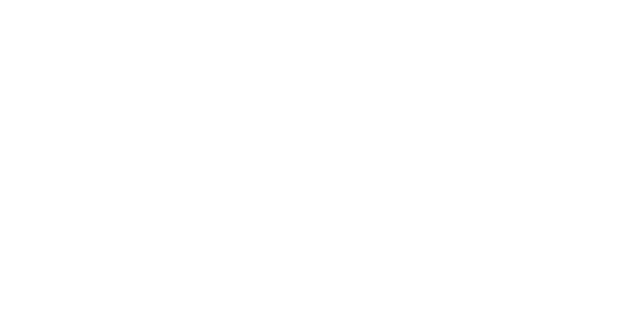
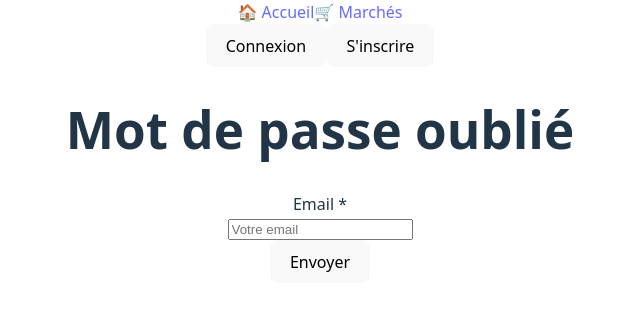
Before and after one commit to Raiser00/marketPlease, a React (Vite) app in the folder frontend/: page /forgot-password in a window 1280 px wide. Before the commit this address had no page. Shown: the top 310 px of the page, without its empty margins (320-960 px from the left). Built offline with nearby package versions, Linux system fonts and the light colour scheme.

Commit message:
config route reset password ok

```diff
--- a/frontend/package.json
+++ b/frontend/package.json
@@ -16,6 +16,7 @@
     "@mantine/modals": "^8.2.5",
     "@mantine/notifications": "^8.2.5",
     "axios": "^1.11.0",
+    "jwt-decode": "^4.0.0",
     "react": "^19.1.1",
     "react-dom": "^19.1.1",
     "react-router-dom": "^7.8.0",
--- a/frontend/src/App.tsx
+++ b/frontend/src/App.tsx
@@ -9,6 +9,8 @@
 import Profile from "./pages/Profile";
 import HomePage from "./pages/HomePage";
 import Layout from "./components/Layout";
+import ResetPassword from "./pages/ResetPassword";
+import ForgotPassword from "./pages/ForgotPassword";
 
 function App() {
     return (
@@ -25,6 +27,8 @@
               <Route path="/markets" element={<Markets />} />
               <Route path="/my-applications" element={<MyApplications />} />
               <Route path="/admin" element={<AdminDashboard />} />
+              <Route path="/reset-password/:token" element={<ResetPassword />} />
+              <Route path="/forgot-password" element={<ForgotPassword />} />
             </Route>
           </Routes>
           </AuthProvider>
--- a/frontend/src/context/AuthContext.tsx
+++ b/frontend/src/context/AuthContext.tsx
@@ -1,43 +1,63 @@
-import { createContext, useContext, useState } from 'react';
-import api from '../services/api';
-import { useNavigate } from 'react-router-dom';
+import { createContext, useContext, useState, useEffect } from "react";
+import { useNavigate } from "react-router-dom";
+import { jwtDecode } from "jwt-decode";
+
+interface JwtPayload {
+  id: string;
+  role: string;
+  exp: number;
+}
 
 export const AuthContext = createContext<any>(null);
 
 export const AuthProvider = ({ children }: { children: React.ReactNode }) => {
   const navigate = useNavigate();
-    const [token, setToken] = useState(localStorage.getItem('token'));
+  const [token, setToken] = useState(localStorage.getItem("token"));
   const [role, setRole] = useState<string | null>(null);
+  const [userId, setUserId] = useState<string | null>(null);
 
-    const login = async (newToken: string) => {
-        localStorage.setItem('token', newToken);
+  useEffect(() => {
+    if (token) {
+      try {
+        const decoded = jwtDecode<JwtPayload>(token);
+        setRole(decoded.role);
+        setUserId(decoded.id);
+      } catch (err) {
+        console.error("Token invalide :", err);
+        logout();
+      }
+    }
+  }, [token]);
+
+  const login = (newToken: string) => {
+    localStorage.setItem("token", newToken);
     setToken(newToken);
 
     try {
-            const res = await api.get('/users/me', {
-                headers: { Authorization: `Bearer ${newToken}` }
-            });
-            setRole(res.data.role);
+      const decoded = jwtDecode<JwtPayload>(newToken);
+      setRole(decoded.role);
+      setUserId(decoded.id);
 
-            if (res.data.role === 'admin') {
-                navigate('/admin');
+      if (decoded.role === "admin") {
+        navigate("/admin");
       } else {
-                navigate('/profile');
+        navigate("/profile");
       }
     } catch (err) {
-            console.error('Impossible de récupérer le rôle:', err);
+      console.error("Impossible de décoder le token:", err);
     }
   };
 
   const logout = () => {
-        localStorage.removeItem('token');
+    localStorage.removeItem("token");
     setToken(null);
     setRole(null);
-        navigate('/login');
+    setUserId(null);
+    navigate("/login");
   };
 
   return (
-        <AuthContext.Provider value={{ token, role, login, logout }}>
+    <AuthContext.Provider value={{ token, role, userId, login, logout }}>
       {children}
     </AuthContext.Provider>
   );
--- /dev/null
+++ b/frontend/src/pages/ForgotPassword.tsx
@@ -0,0 +1,34 @@
+import { useForm } from "@mantine/form";
+import { TextInput, Button, Container, Title } from "@mantine/core";
+import api from "../services/api";
+import { useState } from "react";
+
+export default function ForgotPassword() {
+  const form = useForm({ initialValues: { email: "" } });
+  const [msg, setMsg] = useState("");
+
+  const handleSubmit = async (values: typeof form.values) => {
+    try {
+      const res = await api.post("/auth/forgot-password", values);
+      setMsg(res.data.message || "Un email a été envoyé si l'adresse existe.");
+    } catch (err: any) {
+      setMsg(err.response?.data?.message || "Erreur lors de l'envoi de l'email");
+    }
+  };
+
+  return (
+    <Container size="sm" style={{ textAlign: "center" }}>
+      <Title>Mot de passe oublié</Title>
+      <form onSubmit={form.onSubmit(handleSubmit)}>
+        <TextInput
+          label="Email"
+          placeholder="Votre email"
+          {...form.getInputProps("email")}
+          required
+        />
+        <Button type="submit" fullWidth mt="md">Envoyer</Button>
+      </form>
+      {msg && <p>{msg}</p>}
+    </Container>
+  );
+}
--- a/frontend/src/pages/Login.tsx
+++ b/frontend/src/pages/Login.tsx
@@ -1,42 +1,115 @@
 import { useNavigate } from "react-router-dom";
-import { useForm } from '@mantine/form';
-import { TextInput, PasswordInput, Button, Container, Title } from '@mantine/core';
-import api from '../services/api';
-import { useAuth } from '../context/AuthContext';
+import { useForm } from "@mantine/form";
+import { TextInput, PasswordInput, Button, Container, Title } from "@mantine/core";
+import api from "../services/api";
+import { useAuth } from "../context/AuthContext";
+import { useState } from "react";
 
 export default function Login() {
-    const form = useForm({ initialValues: { email: '', password: '' } });
+  const form = useForm({ initialValues: { email: "", password: "" } });
+  const resetForm = useForm({ initialValues: { email: "" } });
   const { login } = useAuth();
   const navigate = useNavigate();
 
+  const [resetMode, setResetMode] = useState(false);
+  const [message, setMessage] = useState("");
+  const [messageType, setMessageType] = useState<"success" | "error" | "">("");
+  const [loading, setLoading] = useState(false);
+
   const handleSubmit = async (values: typeof form.values) => {
+    setLoading(true);
     try {
-        const res = await api.post('/auth/login', values);
-        login(res.data.token);
+      const res = await api.post("/auth/login", values);
 
-        const userRes = await api.get('/users/me', {
-            headers: { Authorization: `Bearer ${res.data.token}` }
-        });
+      const { token } = res.data; // user est dans le token, pas besoin de res.data.user
+      login(token);
 
-        if (userRes.data.role === 'admin') {
-            navigate('/admin');
-        } else {
-            navigate('/profile');
-        }
+      // redirection selon rôle (décodé dans AuthContext ou backend)
+      navigate("/profile");
     } catch (err: any) {
-        alert(err.response?.data?.message || 'Erreur de connexion');
+      setMessage(err.response?.data?.message || "Erreur de connexion");
+      setMessageType("error");
+    } finally {
+      setLoading(false);
     }
   };
 
+  const handleForgotPassword = async (values: typeof resetForm.values) => {
+    setLoading(true);
+    try {
+      const res = await api.post("/auth/forgot-password", values);
+      setMessage(res.data.message || "Un lien a été envoyé à votre email");
+      setMessageType("success");
+      setResetMode(false);
+    } catch (err: any) {
+      setMessage(err.response?.data?.message || "Erreur lors de l'envoi");
+      setMessageType("error");
+    } finally {
+      setLoading(false);
+    }
+  };
 
   return (
     <Container size="sm" style={{ textAlign: "center" }}>
+      {!resetMode ? (
+        <>
           <Title>Connexion</Title>
           <form onSubmit={form.onSubmit(handleSubmit)}>
-            <TextInput label="Email" placeholder="Votre email" {...form.getInputProps('email')} required />
-            <PasswordInput label="Mot de passe" placeholder="Votre mot de passe" {...form.getInputProps('password')} required />
-            <Button type="submit" fullWidth mt="md">Se connecter</Button>
+            <TextInput
+              label="Email"
+              placeholder="Votre email"
+              {...form.getInputProps("email")}
+              required
+            />
+            <PasswordInput
+              label="Mot de passe"
+              placeholder="Votre mot de passe"
+              {...form.getInputProps("password")}
+              required
+            />
+            <Button type="submit" fullWidth mt="md" loading={loading}>
+              Se connecter
+            </Button>
           </form>
+          <Button
+            variant="subtle"
+            fullWidth
+            mt="sm"
+            onClick={() => setResetMode(true)}
+          >
+            Mot de passe oublié ?
+          </Button>
+        </>
+      ) : (
+        <>
+          <Title>Réinitialiser le mot de passe</Title>
+          <form onSubmit={resetForm.onSubmit(handleForgotPassword)}>
+            <TextInput
+              label="Email"
+              placeholder="Votre email"
+              {...resetForm.getInputProps("email")}
+              required
+            />
+            <Button type="submit" fullWidth mt="md" loading={loading}>
+              Envoyer le lien
+            </Button>
+            <Button
+              variant="subtle"
+              fullWidth
+              mt="sm"
+              onClick={() => setResetMode(false)}
+            >
+              Retour
+            </Button>
+          </form>
+        </>
+      )}
+
+      {message && (
+        <p style={{ color: messageType === "error" ? "red" : "green" }}>
+          {message}
+        </p>
+      )}
     </Container>
   );
 }
--- /dev/null
+++ b/frontend/src/pages/ResetPassword.tsx
@@ -0,0 +1,38 @@
+import { useParams, useNavigate } from "react-router-dom";
+import { useForm } from "@mantine/form";
+import { PasswordInput, Button, Container, Title } from "@mantine/core";
+import api from "../services/api";
+import { useState } from "react";
+
+export default function ResetPassword() {
+  const { token } = useParams();
+  const navigate = useNavigate();
+  const form = useForm({ initialValues: { password: "" } });
+  const [msg, setMsg] = useState("");
+
+  const handleSubmit = async (values: typeof form.values) => {
+    try {
+      const res = await api.post(`/auth/reset-password/${token}`, values);
+      setMsg(res.data.message || "Mot de passe changé ✅");
+      setTimeout(() => navigate("/login"), 2000);
+    } catch (err: any) {
+      setMsg(err.response?.data?.message || "Erreur lors de la réinitialisation");
+    }
+  };
+
+  return (
+    <Container size="sm" style={{ textAlign: "center" }}>
+      <Title>Réinitialiser le mot de passe</Title>
+      <form onSubmit={form.onSubmit(handleSubmit)}>
+        <PasswordInput
+          label="Nouveau mot de passe"
+          placeholder="••••••••"
+          {...form.getInputProps("password")}
+          required
+        />
+        <Button type="submit" fullWidth mt="md">Réinitialiser</Button>
+      </form>
+      {msg && <p>{msg}</p>}
+    </Container>
+  );
+}
```
Also changed, not shown: frontend/src/pages/Register.tsx (line endings or trailing spaces), 2 other files (tests, documents, lock files or other folders). Lines whose indentation alone changed are shown as unchanged.
